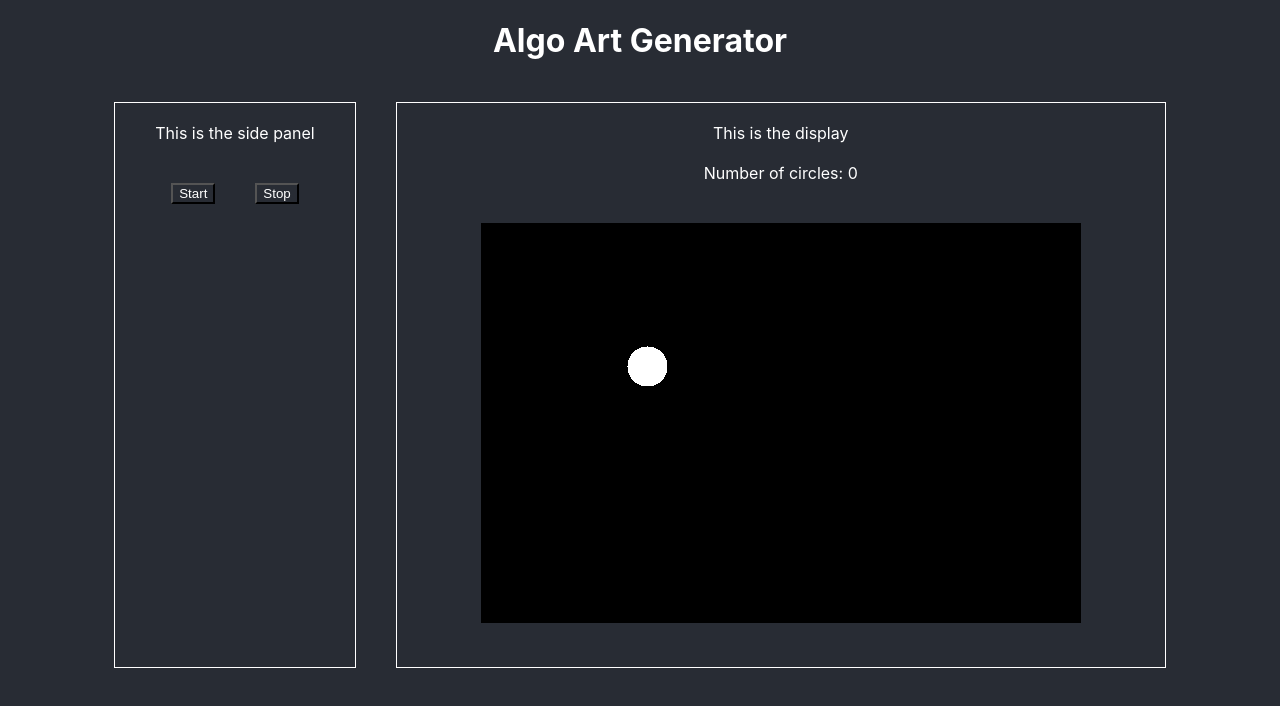
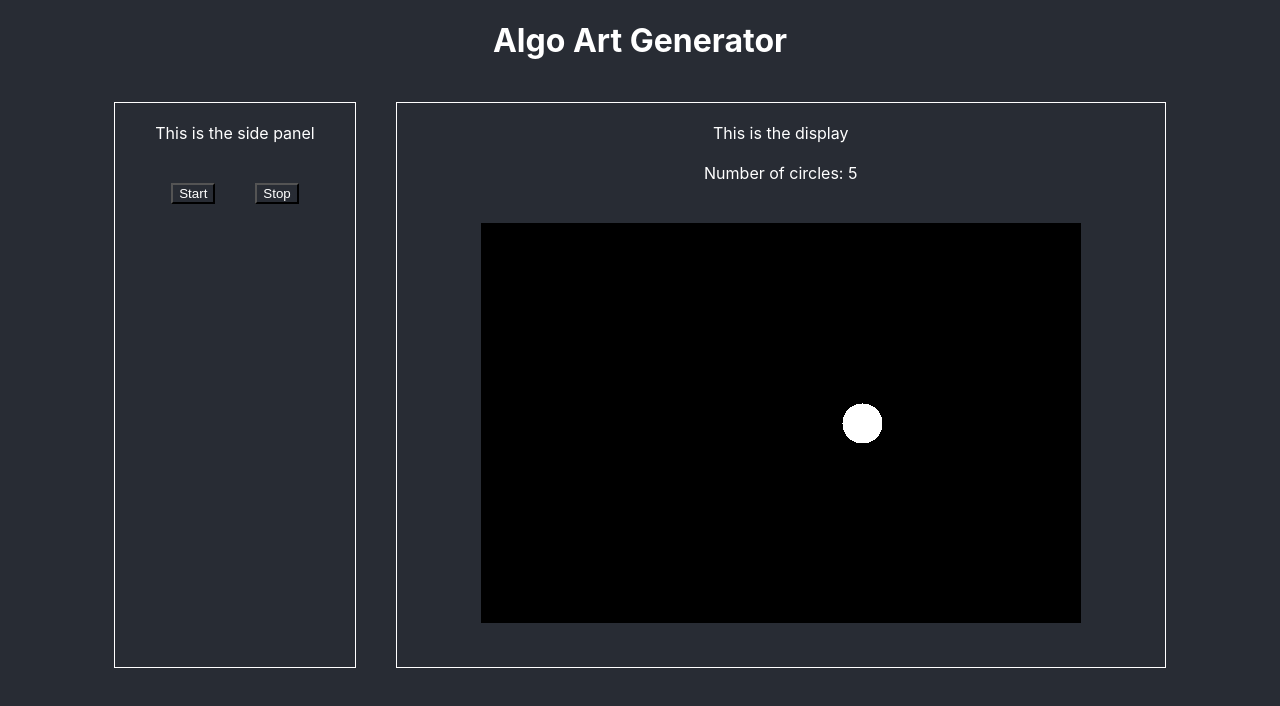
Before and after one commit to Simon-Sprouse/AlgoArt, a React (Create React App) app in the folder my-app/: page / in a window 1280 px wide. Shown: the top 706 px of the page. Built offline with nearby package versions, Linux system fonts and the light colour scheme.

Commit message:
added timing effect

```diff
--- a/my-app/src/App.js
+++ b/my-app/src/App.js
@@ -2,17 +2,25 @@ import './App.css';
 import SidePanel from "./SidePanel.js"
 import Display from "./Display.js"
 
-import { useState } from "react"
+import { useState, useEffect } from "react"
 
 function App() {
 
 
     const [circleCount, setCircleCount] = useState(0);
+    const updateInterval = 1000;
 
     function startButtonClick() {
         setCircleCount(circleCount + 1);
     }
 
+    useEffect(() => {
+        const interval = setInterval(() => {
+            setCircleCount(circleCount + 1);
+        }, updateInterval);
+
+        return () => clearInterval(interval);
+    })
 
     return (
         <div className="App">
```
